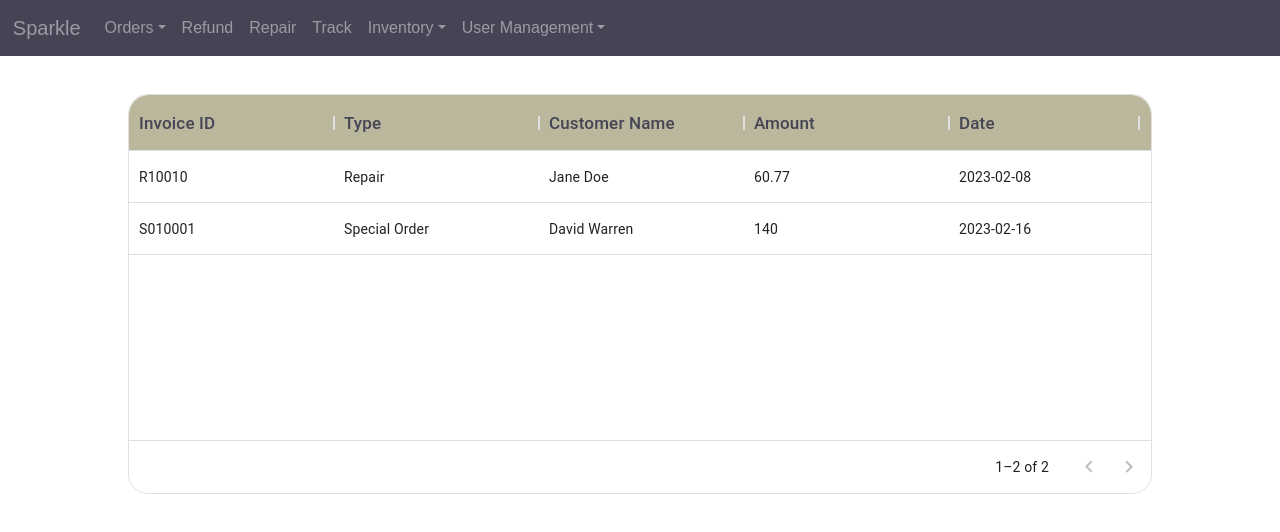
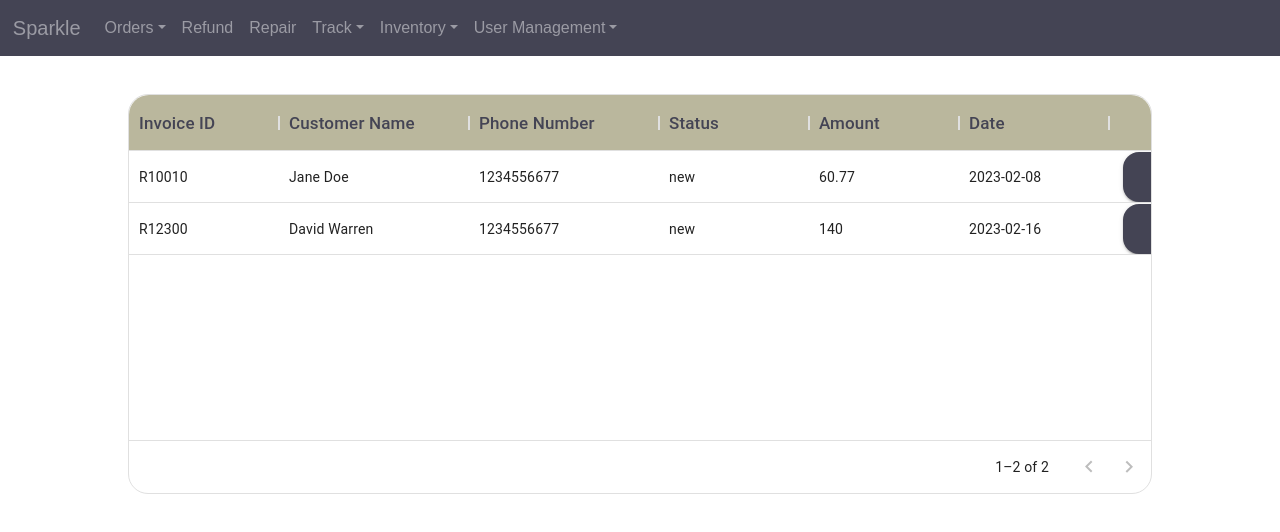
Before and after one commit to NehaDadarwala/Sparkle, a React (Create React App) app: page /track in a window 1280 px wide. Shown: the top 532 px of the page. Built offline with nearby package versions, Linux system fonts and the light colour scheme.

Commit message:
changed track

```diff
--- a/src/Components/Navbar.js
+++ b/src/Components/Navbar.js
@@ -21,7 +21,11 @@ function CollapsibleExample() {
             </NavDropdown>
             <Nav.Link href="/refund">Refund</Nav.Link>
             <Nav.Link href="/createRepair">Repair</Nav.Link>
-            <Nav.Link href="/track">Track</Nav.Link>
+
+            <NavDropdown title="Track" id="collasible-nav-dropdown">
+              <NavDropdown.Item href="/track">Repair</NavDropdown.Item>
+              <NavDropdown.Item href="/track" >Special Order</NavDropdown.Item>
+            </NavDropdown>
             <NavDropdown title="Inventory" id="collasible-nav-dropdown">
               <NavDropdown.Item href="/viewStock">View</NavDropdown.Item>
               <NavDropdown.Item href="/modifyStock" >Modify Stock</NavDropdown.Item>
--- a/src/Pages/Repair/ModifyRepair.js
+++ b/src/Pages/Repair/ModifyRepair.js
@@ -61,7 +61,7 @@ const ModifyRepair = () => {
               error={statusError}
               onChange={handleStatusChange}
               helperText={statusError ? 'This field is required' : ''} >
-          <MenuItem value="Picked up">Picked up</MenuItem>
+          <MenuItem value="Ready To Pick up">Picked up</MenuItem>
           <MenuItem value="Complete">Complete</MenuItem>
           <MenuItem value="Return">Return</MenuItem>
       </TextField>
--- a/src/Pages/Track/Track.js
+++ b/src/Pages/Track/Track.js
@@ -9,50 +9,55 @@ const BillDetails = () => {
     const navigate = useNavigate();
 
     const onModify = (row) => {
-        if(row.Type === "Repair"){
+
             navigate('/modifyRepair', { state: row });
-        }else{
-            console.log("Special Order", row)
-        }
+
     };
 
     const columns = [
         {
             field: 'InvoiceID',
             headerName: 'Invoice ID',
-            width: '205',
-            headerAlign: "left",
-        },
-        {
-            field: 'Type',
-            headerName: 'Type',
-            width: '205',
+            width: '150',
             headerAlign: "left",
         },
         {
             field: 'customerName',
             headerName: 'Customer Name',
-            width: '205',
+            width: '190',
+            headerAlign: "left",
+        },
+        {
+            field: 'phoneNumber',
+            headerName: 'Phone Number',
+            width: '190',
+            headerAlign: "left",
+        },
+        {
+            field: 'Status',
+            headerName: 'Status',
+            type: 'string',
+            width: '150',
+            align: 'left',
             headerAlign: "left",
         },
         {
             field: 'Amount',
             headerName: 'Amount',
-            type: 'number',
-            width: '205',
+            width: '150',
+            headerAlign: "left",
+        },
+
+        {
+            field: 'Date',
+            headerName: 'Date',
+            type: 'Date',
+            width: '150',
             align: 'left',
             headerAlign: "left",
         },
         {
-            field: 'Date',
-            headerName: 'Date',
-            type: 'Date',
-            width: '190',
-            align: 'left',
-            headerAlign: "left",
-        },
-        {
-            field: 'actions', headerName: 'Actions', width: 205, align: 'center', headerAlign: "center",renderCell: (params) => {
+            field: 'actions', headerName: 'Actions', width: 150, align: 'center', headerAlign: "center",renderCell: (params) => {
                 return (
                     <CustomButton label="Modify" type="submit" onclickFunction={() =>  onModify(params.row)}></CustomButton>
                 );
@@ -61,8 +66,8 @@ const BillDetails = () => {
     ];
 
     const rows = [
-        { id: '01',InvoiceID: 'R10010', Type: 'Repair', customerName:'Jane Doe', Amount: 60.77, Date:'2023-02-08'},
-        { id: '02',InvoiceID: 'S010001', Type: 'Special Order', customerName:'David Warren', Amount: 140, Date:'2023-02-16'},
+        { id: '01',InvoiceID: 'R10010', customerName:'Jane Doe', phoneNumber: '1234556677', Status: 'new', Amount: 60.77, Date:'2023-02-08'},
+        { id: '02',InvoiceID: 'R12300',  customerName:'David Warren',phoneNumber: '1234556677', Status: 'new', Amount: 140, Date:'2023-02-16'},
     ];
 
 
```
